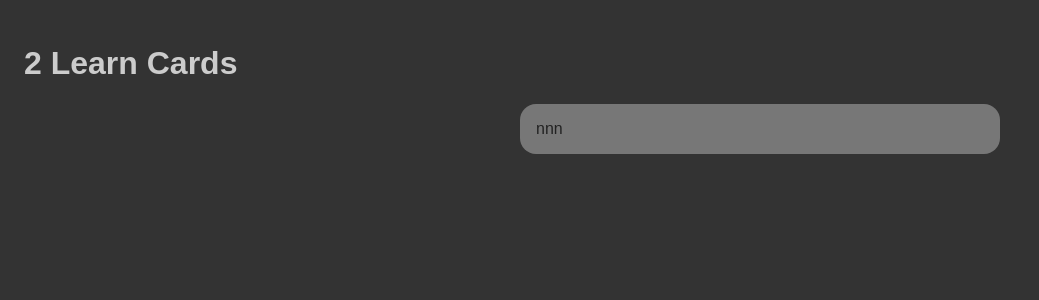
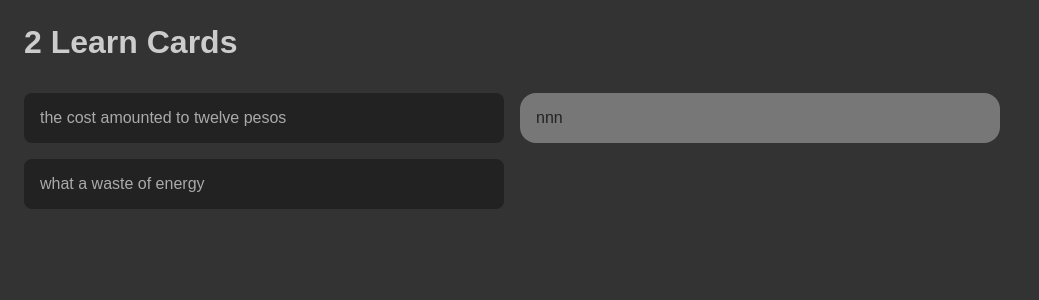
Before and after one commit to edwardtanguay/learncards, a React (Vite) app: page / in a window 1280 px wide. Shown: the top 300 px of the page, without its empty margins (0-1039 px from the left). Built offline with nearby package versions, Linux system fonts and the light colour scheme.

Commit message:
isshowing works

```diff
--- a/package.json
+++ b/package.json
@@ -4,7 +4,7 @@
   "version": "0.0.0",
   "type": "module",
   "scripts": {
-    "dev": "vite",
+    "dev": "vite --port 5100",
     "build": "tsc && vite build",
     "preview": "vite preview"
   },
--- a/src/App.scss
+++ b/src/App.scss
@@ -8,37 +8,34 @@ body {
 
 	.App {
 
+		h1 {
+			margin: 0 0 2rem 0;
+		}
+
 		main {
 			display: flex;
 			gap: 1rem;
 
-			section.controlArea {
+
+			section.displayArea {
 				width: 30rem;
 
-				h1 {
-					margin: 0 0 1rem 0;
+				div.learnCard {
+					background-color: #222;
+					padding: 1rem;
+					margin-bottom: 1rem;
+					border-radius: .5rem;
+
+					div.front {
+						color: #aaa;
+						cursor: pointer;
+					}
+					div.back {
+						margin-top: .5rem;
+						color: lightgreen;
+					}
 				}
 
-				div.data {
-					background-color: #434343;
-					margin: 0 0 1rem 0;
-					padding: 1rem;
-					border-radius: .5rem;
-
-					label {
-						margin: 0 0 .5rem 0;
-						display: block;
-					}
-
-					input {
-						width: 98%;
-						display: block;
-					}
-
-					button {
-						margin: 0 .2rem .2rem 0;
-					}
-				}
 			}
 
 			section.dataArea {
--- a/src/App.tsx
+++ b/src/App.tsx
@@ -1,24 +1,30 @@
-import { useStore } from './store';
+import { ILearnCard, useStore } from './store';
 import { useRef, useEffect } from 'react';
 import './App.scss';
 import { ImportBox } from './components/ImportBox';
-import _learnCards from './data/learnCards.json';
+import { TestingBox } from './components/TestingBox';
+import loadedlearnCards from './data/learnCards.json';
 
 function App() {
 	const store = useStore((state) => state);
 	const techBookSearchRef = useRef<HTMLInputElement>(null);
 
 	useEffect(() => {
+		const _learnCards: ILearnCard[] = [];
+		loadedlearnCards.forEach(loadedlearnCard => {
+			const _learnCard: ILearnCard= { ...loadedlearnCard, isShowing: false };
+			_learnCards.push(_learnCard);
+		});
+		_learnCards.sort((a: ILearnCard, b: ILearnCard) => { return a.whenCreated > b.whenCreated ? 1 : 0 });
 		store.setLearnCards(_learnCards);
 	}, []);
 
 	return (
 		<div className="App">
 			<h1>{store.learnCards.length} Learn Cards</h1>
-
 			<main>
-				<section className="controlArea">
-
+				<section className="displayArea">
+					<TestingBox />
 				</section>
 
 				<section className="dataArea">
--- /dev/null
+++ b/src/components/TestingBox.tsx
@@ -0,0 +1,26 @@
+import { useStore, ILearnCard } from '../store';
+import { FaSpinner } from 'react-icons/fa';
+
+export const TestingBox = () => {
+	const store = useStore((state) => state);
+
+	const toggleLearnCardShowing = (learnCard: ILearnCard) => {
+		learnCard.isShowing = !learnCard.isShowing;
+		store.setLearnCards([...store.learnCards]);
+	}
+
+	return (
+		<div className="testingBox">
+			{store.learnCards.map((learnCard: ILearnCard, i) => {
+				return (
+					<div className="learnCard">
+						<div className="front" onClick={() => toggleLearnCardShowing(learnCard)}>{learnCard.front}</div>
+						{learnCard.isShowing && (
+							<div className="back">{learnCard.back}</div>
+						)}
+					</div>
+				);
+			})}
+		</div>
+	);
+};
--- a/src/data/learnCards.json
+++ b/src/data/learnCards.json
@@ -6,7 +6,7 @@
 		"learned": false,
 		"timesTested": 0,
 		"whenLastTested": "",
-		"whenCreated": "2022-09-10 00:44:55"
+		"whenCreated": "2022-09-10 00:54:55"
 	},
 	{
 		"category": "spanish",
--- a/src/store.tsx
+++ b/src/store.tsx
@@ -1,7 +1,7 @@
 import create from 'zustand';
 import axios from 'axios';
 
-interface ILearnCard {
+export interface ILearnCard {
 	category: string;
 	front: string;
 	back: string;
@@ -9,6 +9,7 @@ interface ILearnCard {
 	timesTested: number;
 	whenLastTested: string;
 	whenCreated: string;
+	isShowing: boolean;
 }
 
 interface IStore {
```
